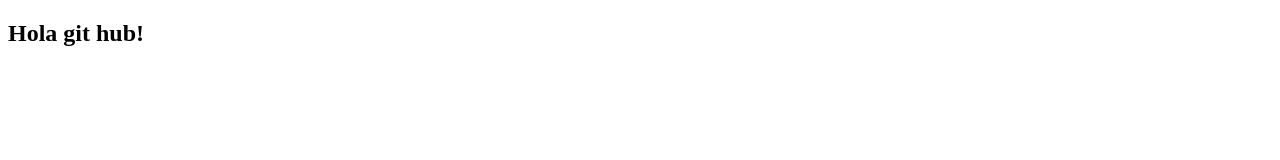
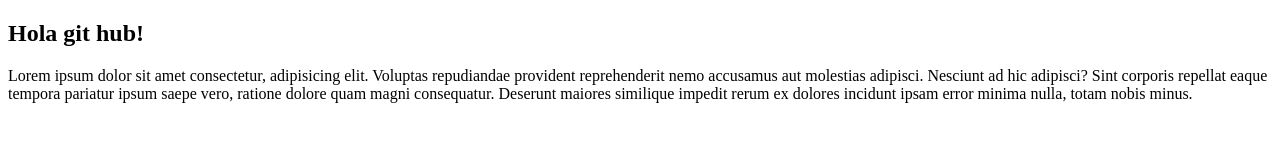
Before and after one commit to Danielrp551/clase_10_github, a plain HTML site: page index.html in a window 1280 px wide. Drawn offline with Linux system fonts and the light colour scheme.

Commit message:
Agregue pequeño parrafo y cree el archiivo CSS

```diff
--- /dev/null
+++ b/CSS/style.css
@@ -0,0 +1,5 @@
+*{
+    margin: 0;
+    padding: 0;
+    box-sizing: 0;
+}
--- a/index.html
+++ b/index.html
@@ -1,12 +1,19 @@
 <!DOCTYPE html>
 <html lang="en">
+
 <head>
     <meta charset="UTF-8">
     <meta http-equiv="X-UA-Compatible" content="IE=edge">
     <meta name="viewport" content="width=device-width, initial-scale=1.0">
     <title>Git Hub | Clase 10</title>
 </head>
+
 <body>
     <h2>Hola git hub!</h2>
+    <p>Lorem ipsum dolor sit amet consectetur, adipisicing elit. Voluptas repudiandae provident reprehenderit nemo
+        accusamus aut molestias adipisci. Nesciunt ad hic adipisci? Sint corporis repellat eaque tempora pariatur ipsum
+        saepe vero, ratione dolore quam magni consequatur. Deserunt maiores similique impedit rerum ex dolores incidunt
+        ipsam error minima nulla, totam nobis minus.</p>
 </body>
+
 </html>
```
